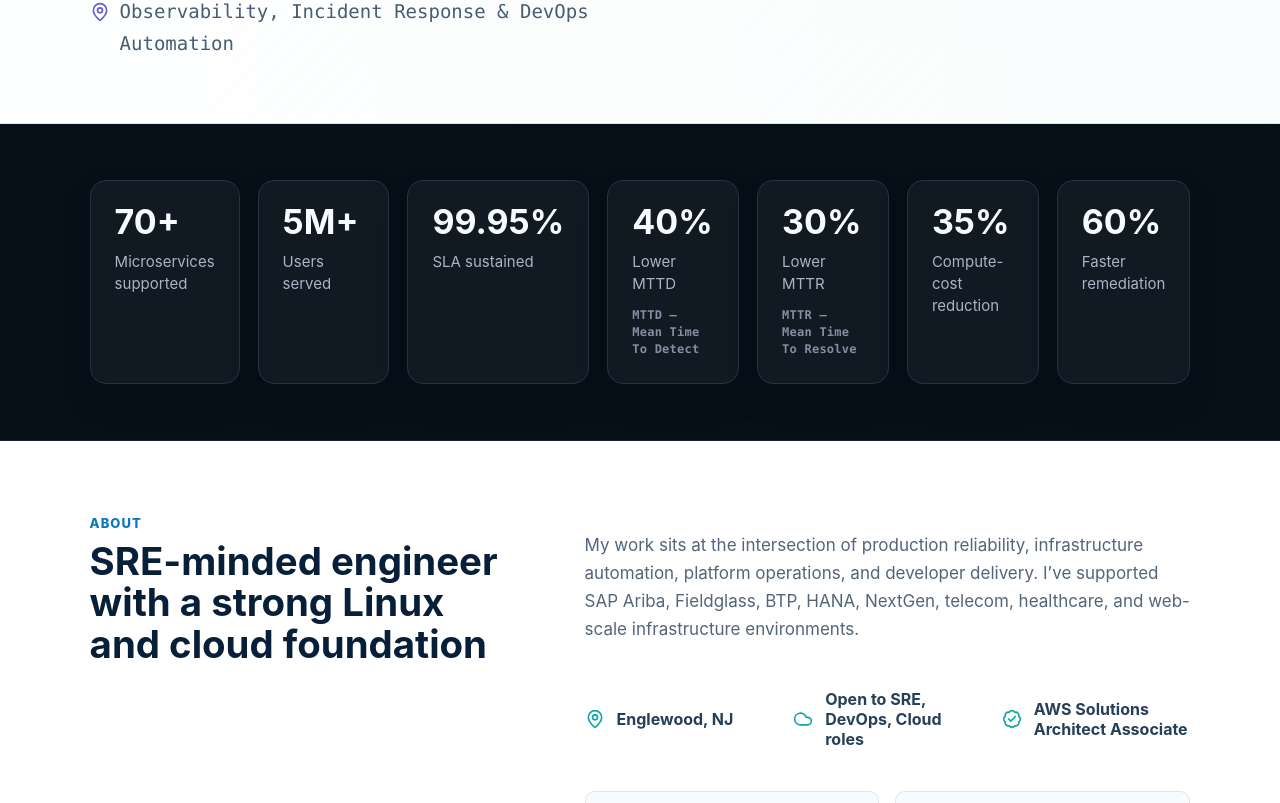
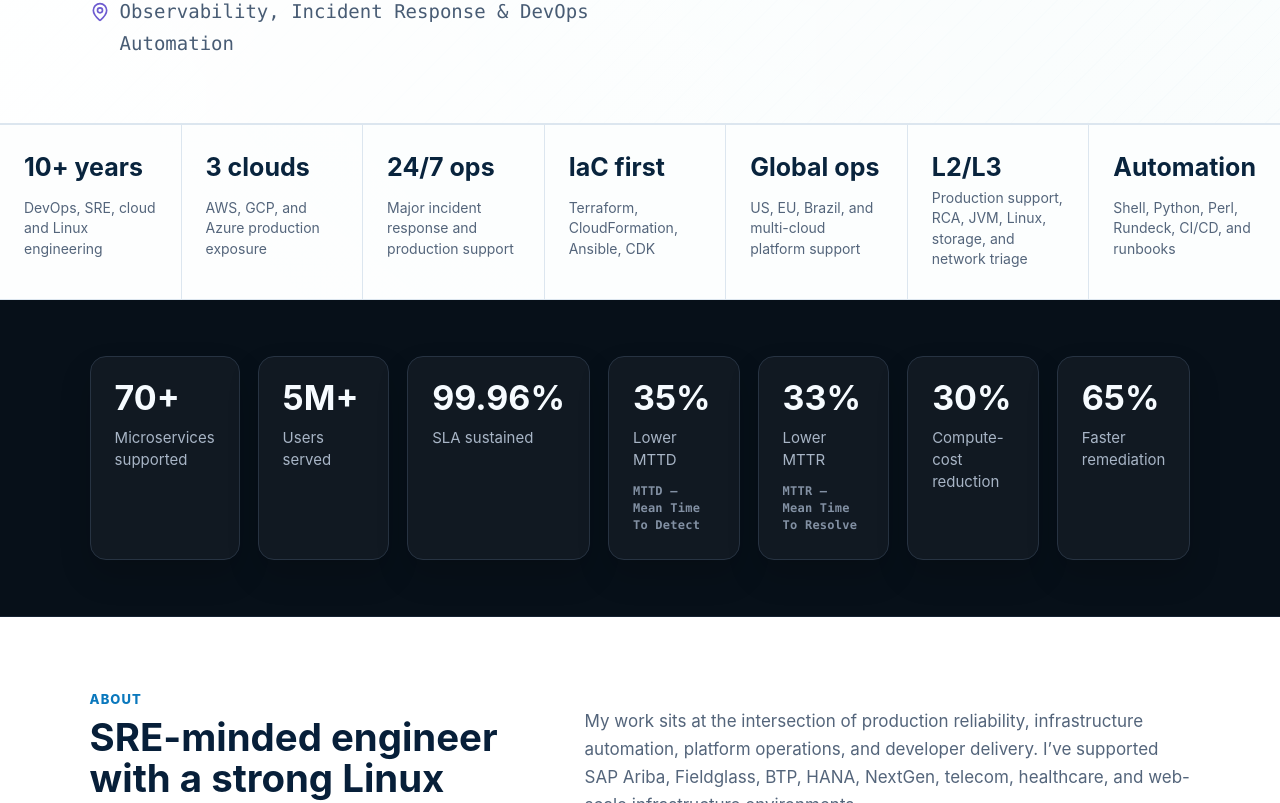
Before and after one commit to mohammed-DevRE/mohammed-khan-portfolio, a React (Vite) app: page / in a window 1280 px wide. Shown: the part 757-1560 px from the top of the page. Built offline with nearby package versions, Linux system fonts and the light colour scheme.

Commit message:
Add credentials badge and metric rows

```diff
--- a/src/main.jsx
+++ b/src/main.jsx
@@ -142,13 +142,23 @@ const projects = [
 ];
 
 const quickFacts = [
+  ["10+ years", "DevOps, SRE, cloud and Linux engineering"],
+  ["3 clouds", "AWS, GCP, and Azure production exposure"],
+  ["24/7 ops", "Major incident response and production support"],
+  ["IaC first", "Terraform, CloudFormation, Ansible, CDK"],
+  ["Global ops", "US, EU, Brazil, and multi-cloud platform support"],
+  ["L2/L3", "Production support, RCA, JVM, Linux, storage, and network triage"],
+  ["Automation", "Shell, Python, Perl, Rundeck, CI/CD, and runbooks"]
+];
+
+const achievementMetrics = [
   ["70+", "Microservices supported"],
   ["5M+", "Users served"],
-  ["99.95%", "SLA sustained"],
-  ["40%", "Lower MTTD", "MTTD — Mean Time To Detect"],
-  ["30%", "Lower MTTR", "MTTR — Mean Time To Resolve"],
-  ["35%", "Compute-cost reduction"],
-  ["60%", "Faster remediation"]
+  ["99.96%", "SLA sustained"],
+  ["35%", "Lower MTTD", "MTTD — Mean Time To Detect"],
+  ["33%", "Lower MTTR", "MTTR — Mean Time To Resolve"],
+  ["30%", "Compute-cost reduction"],
+  ["65%", "Faster remediation"]
 ];
 
 const focusAreas = [
@@ -188,6 +198,8 @@ const aiReliability = [
 const credentials = [
   {
     group: "Certification",
+    image: `${import.meta.env.BASE_URL}aws-solutions-architect-associate.png`,
+    imageAlt: "AWS Certified Solutions Architect Associate badge",
     items: [
       {
         label: "AWS Certified Solutions Architect - Associate",
@@ -266,8 +278,17 @@ function App() {
         </div>
       </section>
 
+      <section className="hero-facts" aria-label="Engineering profile highlights">
+        {quickFacts.map(([value, label]) => (
+          <div className="hero-fact" key={value}>
+            <strong>{value}</strong>
+            <span>{label}</span>
+          </div>
+        ))}
+      </section>
+
       <section className="metrics" aria-label="Impact metrics">
-        {quickFacts.map(([value, label, note]) => (
+        {achievementMetrics.map(([value, label, note]) => (
           <div className="metric" key={value}>
             <strong>{value}</strong>
             <span>{label}</span>
@@ -413,6 +434,9 @@ function App() {
           {credentials.map((credential) => (
             <article className="credential-card" key={credential.group}>
               <h3>{credential.group}</h3>
+              {credential.image ? (
+                <img className="credential-badge" src={credential.image} alt={credential.imageAlt} />
+              ) : null}
               <ul>
                 {credential.items.map((item) => (
                   <li key={item.label}>
--- a/src/styles.css
+++ b/src/styles.css
@@ -282,6 +282,37 @@ code b {
   bottom: 42px;
 }
 
+.hero-facts {
+  display: grid;
+  grid-template-columns: repeat(7, 1fr);
+  border-top: 1px solid var(--line);
+  border-bottom: 1px solid var(--line);
+  background: rgba(255, 255, 255, 0.88);
+}
+
+.hero-fact {
+  display: grid;
+  gap: 8px;
+  min-height: 128px;
+  padding: 30px 24px;
+  border-right: 1px solid var(--line);
+}
+
+.hero-fact:last-child {
+  border-right: 0;
+}
+
+.hero-fact strong {
+  color: #09243d;
+  font-size: 25px;
+  line-height: 1;
+}
+
+.hero-fact span {
+  color: var(--muted);
+  font-size: 14px;
+  line-height: 1.45;
+}
 .metrics {
   display: grid;
   grid-template-columns: repeat(7, 1fr);
@@ -680,6 +711,13 @@ h2 {
   font-size: 20px;
 }
 
+.credential-badge {
+  display: block;
+  width: min(180px, 72%);
+  height: auto;
+  margin: 4px auto 20px;
+}
+
 .credential-card ul {
   margin: 0;
   padding-left: 18px;
@@ -813,6 +851,7 @@ footer a {
     grid-template-columns: repeat(2, 1fr);
   }
 
+  .hero-facts,
   .metrics {
     grid-template-columns: repeat(2, 1fr);
   }
@@ -871,6 +910,7 @@ footer a {
     margin: 10px 0 0;
   }
 
+  .hero-facts,
   .metrics,
   .fact-row,
   .focus-grid,
@@ -882,6 +922,7 @@ footer a {
     grid-template-columns: 1fr;
   }
 
+  .hero-fact,
   .metric {
     padding: 24px 20px;
     border-right: 0;
```
Also changed, not shown: public/aws-solutions-architect-associate.png (added).
